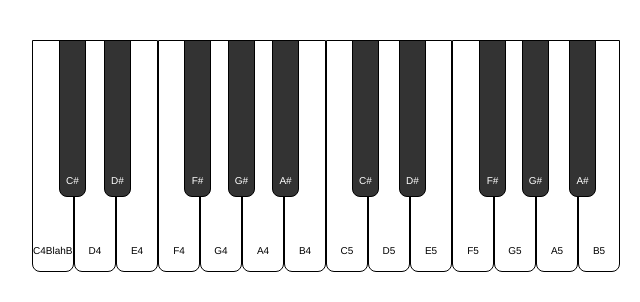
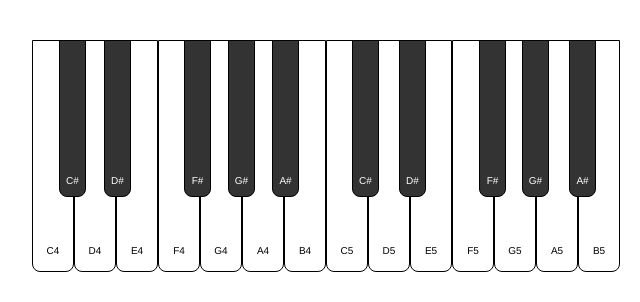
Before and after one commit to Ulyesses/FinalAssignment, a plain HTML site: page ulyessesjules_final/index.html in a window 1280 px wide. Shown: the top 302 px of the page, 313-953 px from the left. Drawn offline with Linux system fonts and the light colour scheme.

Commit message:
End of Class

```diff
--- a/ulyessesjules_final/index.html
+++ b/ulyessesjules_final/index.html
@@ -22,7 +22,7 @@
                         <audio id="C4">
                             <source src="audi/C4.mp3" type="audio/mp3">
                         </audio>
-                        <span>C4BlahBlah</span>
+                        <span>C4</span>
                     </div>
 
                     <div class="D4 key">
```
Also changed, not shown: ulyessesjules_final/Work Log.txt.
